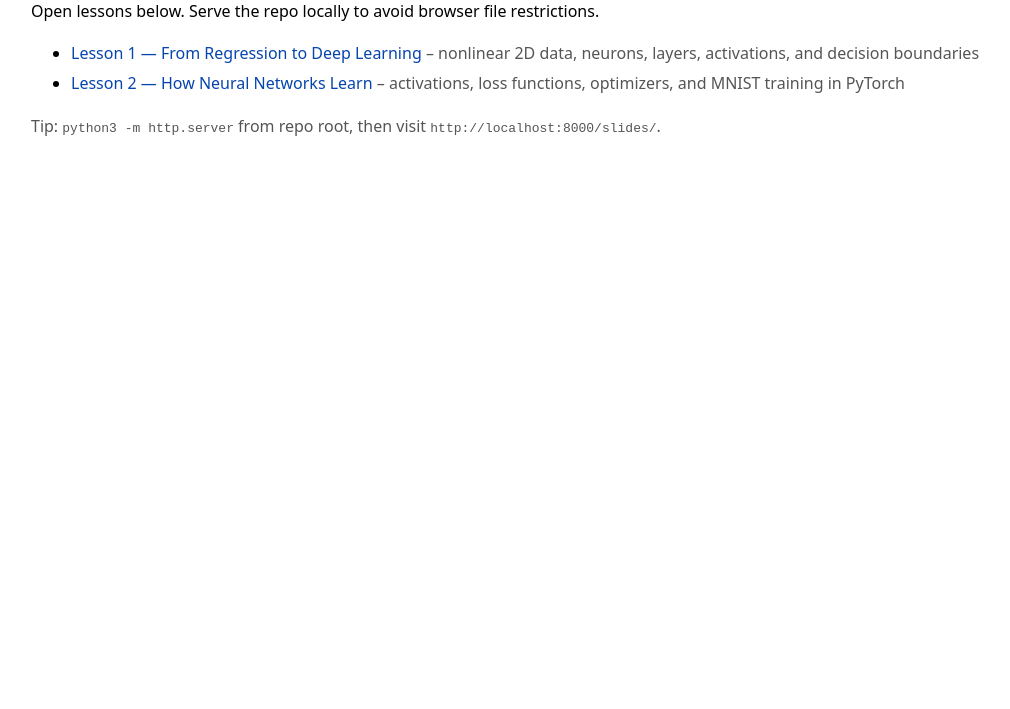
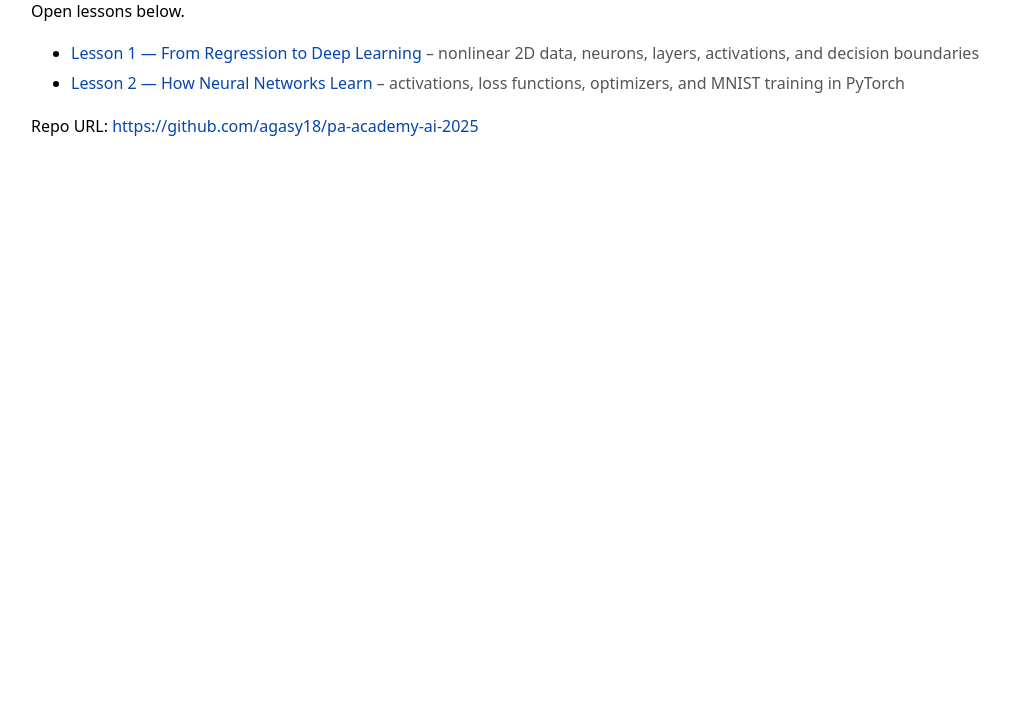
Before and after one commit to agasy18/pa-academy-ai-2025, a plain HTML site: page slides/index.html in a window 1280 px wide. Shown: the part 91-800 px from the top of the page, without its empty margins (1-1011 px from the left). Drawn offline with Linux system fonts and the light colour scheme.

Commit message:
Update README.md to include a link to the slides for the Picsart Academy Deep Learning 2025 course. Modify slides/index.html to simplify the lesson access instructions and provide the repository URL for easier navigation.

```diff
--- a/slides/index.html
+++ b/slides/index.html
@@ -14,7 +14,7 @@
   </head>
   <body>
     <h1>PA Academy AI 2025 — Slides</h1>
-    <p>Open lessons below. Serve the repo locally to avoid browser file restrictions.</p>
+    <p>Open lessons below.</p>
     <ul>
       <li>
         <a href="lesson1.html">Lesson 1 — From Regression to Deep Learning</a>
@@ -25,6 +25,6 @@
         <span style="color:#555">– activations, loss functions, optimizers, and MNIST training in PyTorch</span>
       </li>
     </ul>
-    <p style="color:#555">Tip: <code>python3 -m http.server</code> from repo root, then visit <code>http://localhost:8000/slides/</code>.</p>
+     <p>Repo URL: <a href="https://github.com/agasy18/pa-academy-ai-2025">https://github.com/agasy18/pa-academy-ai-2025</a></p>
   </body>
   </html>
```
Also changed, not shown: 1 other file.
